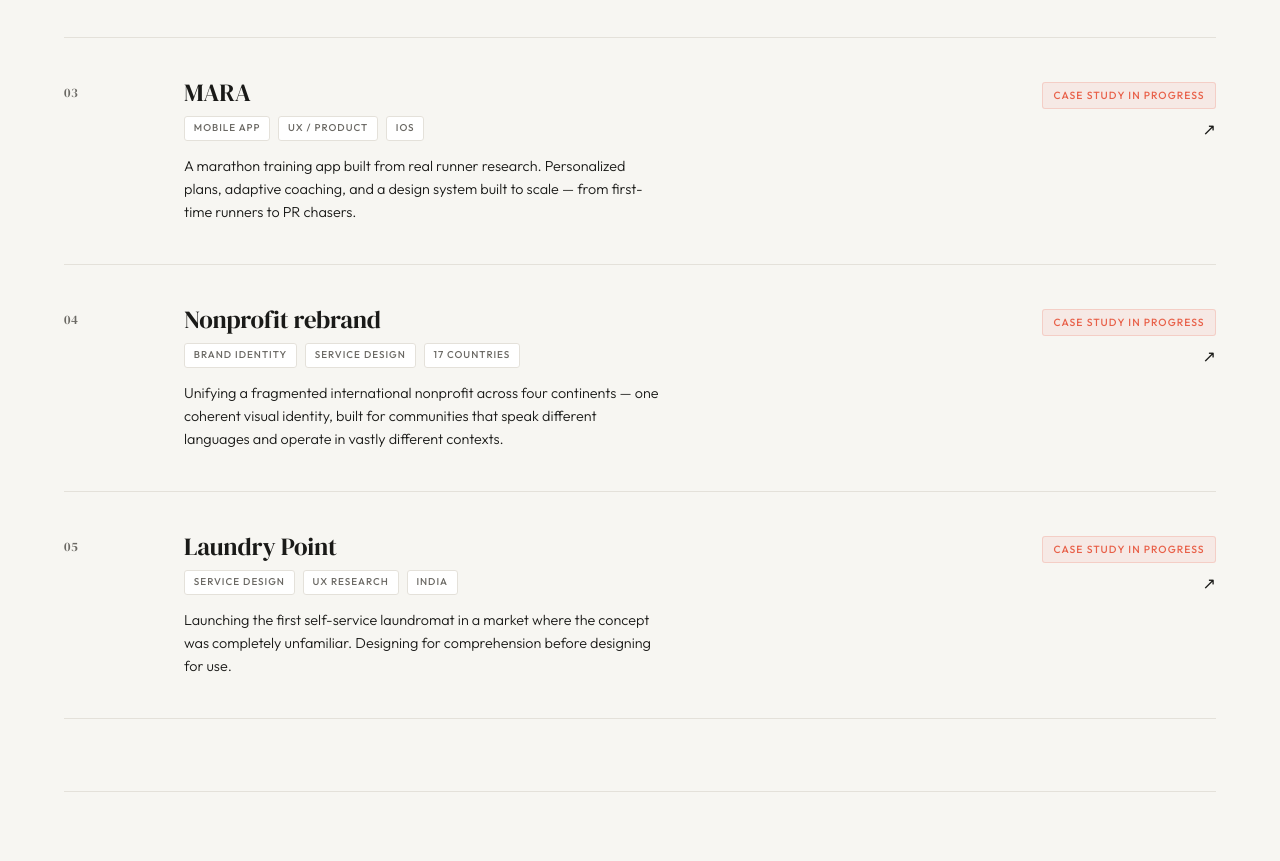
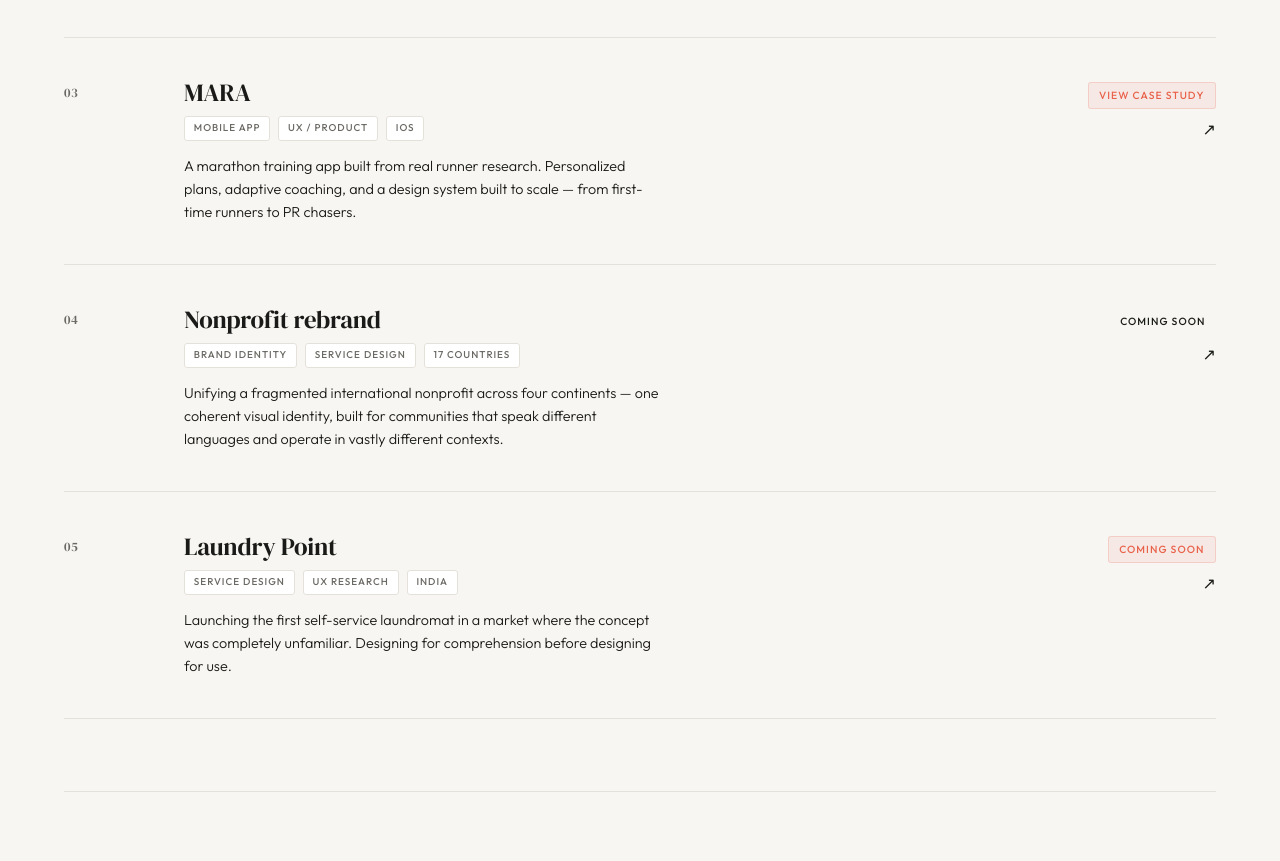
Before and after one commit to gnaira91/UX-portfolio, a plain HTML site: page index.html in a window 1280 px wide. Shown: the part 1335-2196 px from the top of the page. Drawn offline with Linux system fonts and the light colour scheme.

```diff
--- a/index.html
+++ b/index.html
@@ -486,12 +486,12 @@
         </p>
       </div>
       <div class="cs-right">
-        <span class="cs-status complete">Case study in progress</span>
+        <span class="cs-status complete">View case study</span>
         <span class="cs-arrow">↗</span>
       </div>
     </a>
 
-    <!-- HOLY CROSS -->
+    <!-- Nonprofit Rebrand -->
     <a class="cs-card active fade fade-4" href="nonprofit-rebrand.html">
       <div class="cs-num">04</div>
       <div class="cs-body">
@@ -509,7 +509,7 @@
         </p>
       </div>
       <div class="cs-right">
-        <span class="cs-status complete">Case study in progress</span>
+        <span class="cs-status incomplete">Coming soon</span>
         <span class="cs-arrow">↗</span>
       </div>
     </a>
@@ -531,7 +531,7 @@
         </p>
       </div>
       <div class="cs-right">
-        <span class="cs-status complete">Case study in progress</span>
+        <span class="cs-status complete">Coming soon</span>
         <span class="cs-arrow">↗</span>
       </div>
     </a>
```
Also changed, not shown: mara.html (+1 -1 lines).
